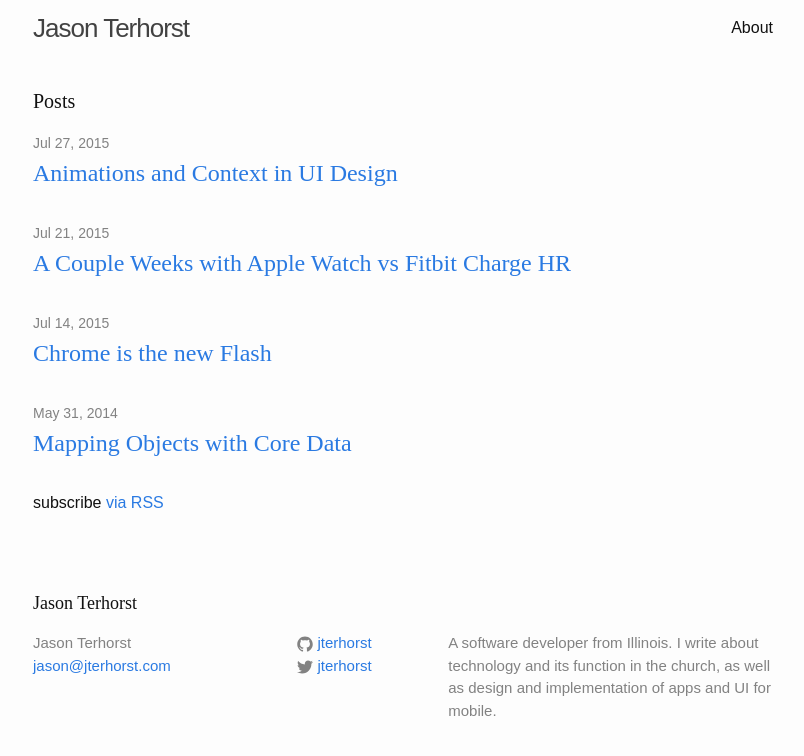
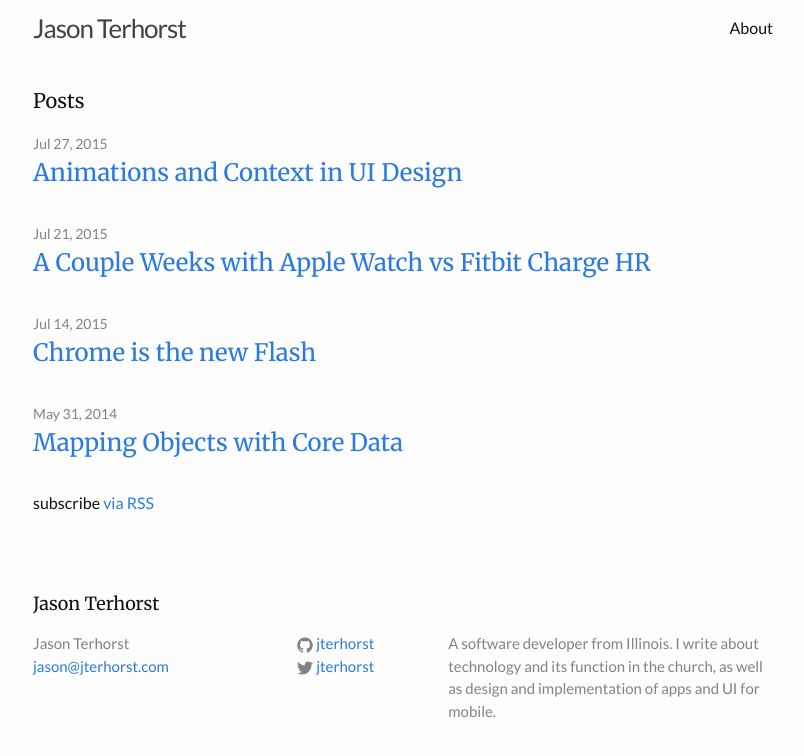
Before and after one commit to jterhorst/jterhorst.github.io, a Jekyll site: the page built from index.html, in a window 1280 px wide. Shown: the top 756 px of the page, without its empty margins (237-1041 px from the left). Built offline with Jekyll 4.4.1, drawn with Linux system fonts in a browser that asks for light colours; some web fonts are replaced.

Commit message:
Updated fonts

```diff
--- a/_includes/head.html
+++ b/_includes/head.html
@@ -10,5 +10,5 @@
   <link rel="canonical" href="{{ page.url | replace:'index.html','' | prepend: site.baseurl | prepend: site.url }}">
   <link rel="alternate" type="application/rss+xml" title="{{ site.title }}" href="{{ "/feed.xml" | prepend: site.baseurl | prepend: site.url }}" />
 
-  <link rel="stylesheet" type="text/css" href="//cloud.typography.com/67820/770746/css/fonts.css" />
+  <link href="https://fonts.googleapis.com/css?family=Lato|Merriweather" rel="stylesheet">
 </head>
--- a/_sass/_base.scss
+++ b/_sass/_base.scss
@@ -38,19 +38,19 @@ ul, ol, dl, figure,
 }
 
 h1, h2 {
-    font-family: "Hoefler Titling A", "Hoefler Titling B";
+    font-family: 'Merriweather', serif;
     font-style: normal;
     font-weight: 700;
 }
 
 h3, h4 {
-    font-family: "Hoefler Titling A", "Hoefler Titling B";
+    font-family: 'Merriweather', serif;
     font-style: normal;
     font-weight: 400;
 }
 
 h5, h6 {
-    font-family: "Hoefler Text A", "Hoefler Text B";
+    font-family: 'Merriweather', serif;
     font-style: small-caps;
     font-weight: 700;
 }
--- a/css/main.scss
+++ b/css/main.scss
@@ -6,7 +6,7 @@
 
 
 // Our variables
-$base-font-family: 'Hoefler Text A', 'Hoefler Text B', sans-serif;
+$base-font-family: 'Lato', sans-serif;
 $base-font-size:   16px;
 $small-font-size:  $base-font-size * 0.875;
 $base-line-height: 1.5;
```
